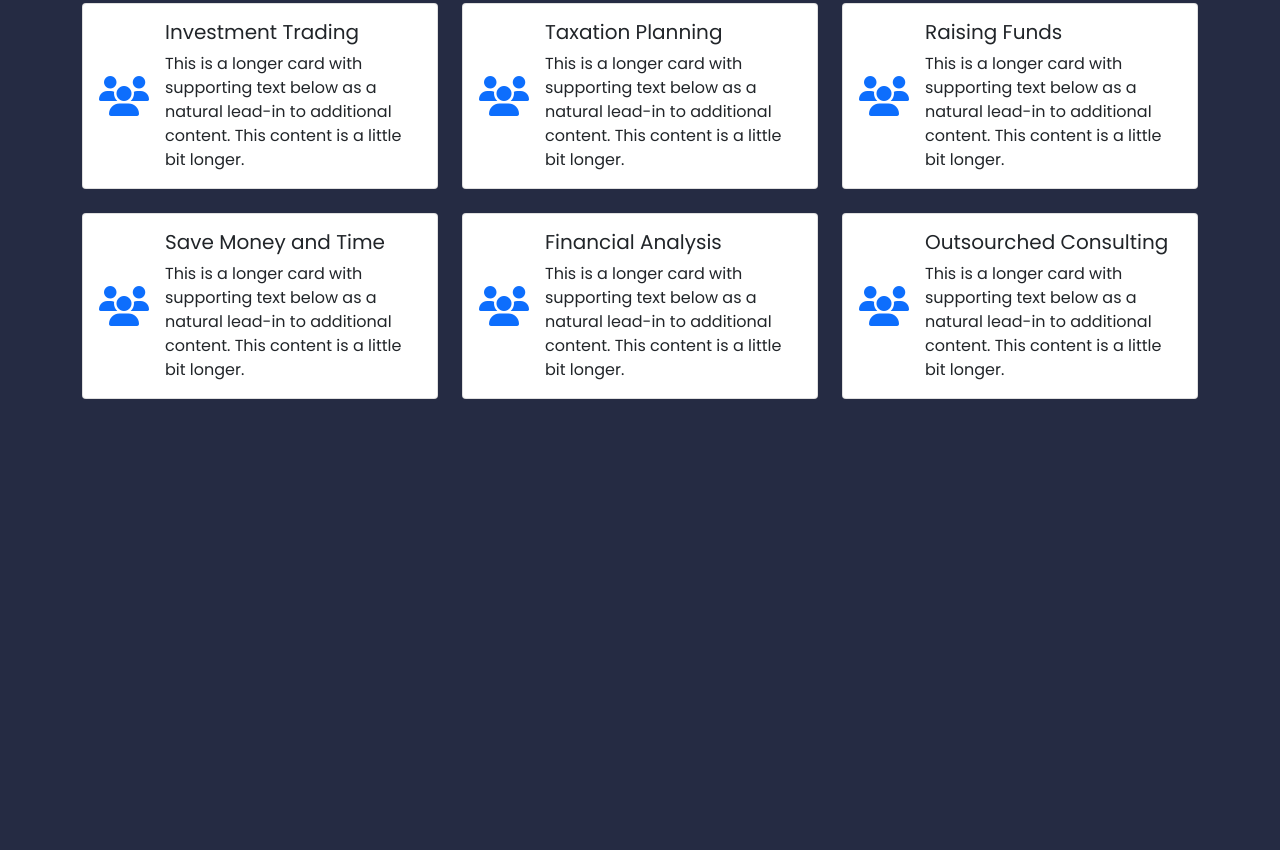
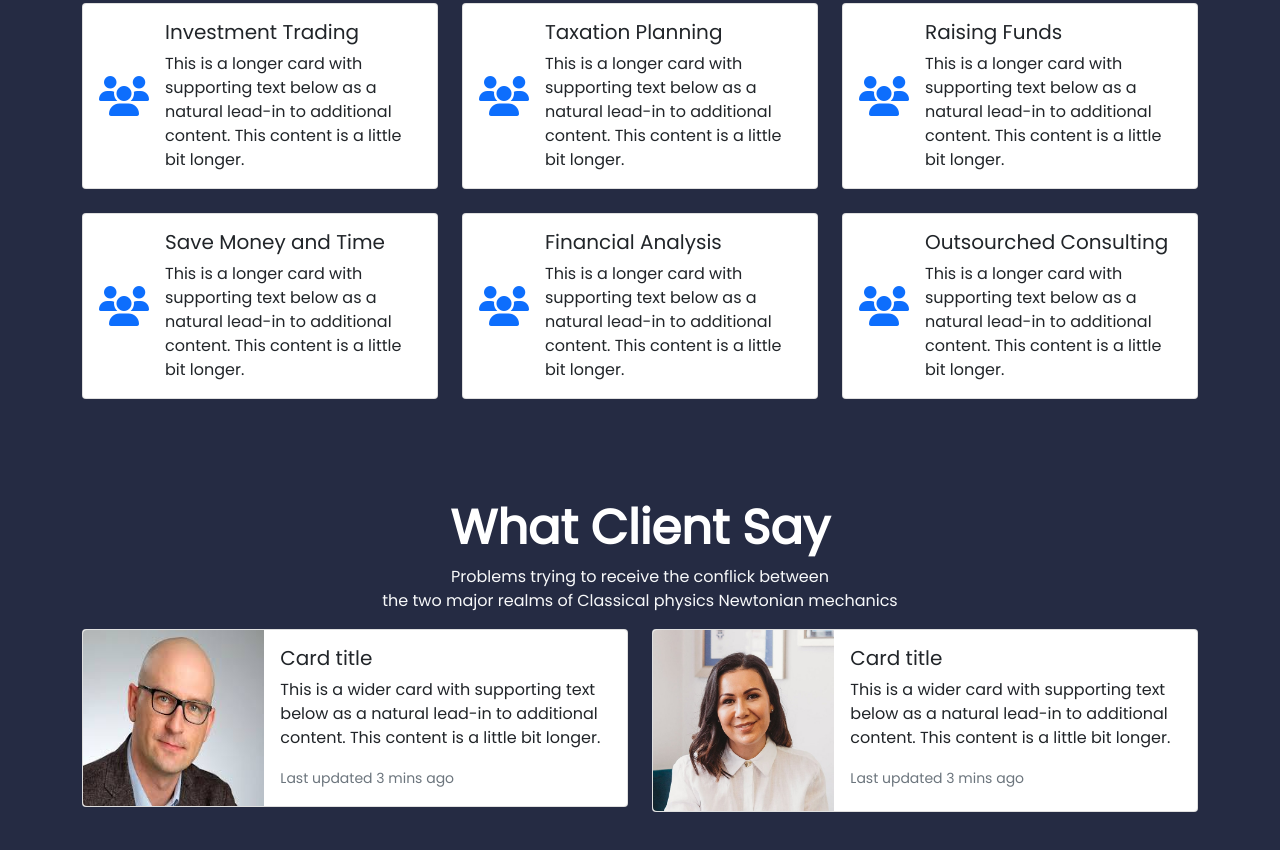
Before and after one commit to z4yed/z-tech, a plain HTML site: page index.html in a window 1280 px wide. Shown: the part 1108-1958 px from the top of the page. Before the commit the page ends 1607 px from the top, so only its background shows below. Drawn offline with Linux system fonts and the light colour scheme.

Commit message:
Client Part Added.

```diff
--- a/index.html
+++ b/index.html
@@ -21,7 +21,7 @@
 
 <body>
 
-    <header >
+    <header>
 
         <!-- Navbar Area start -->
         <nav class="container navbar navbar-expand-lg navbar-dark fixed-top mb-100px">
@@ -63,7 +63,8 @@
 
         <!-- Hero Start -->
 
-        <section style="height: 100vh; background-color: rgb(48, 53, 53);" id="hero" class="d-flex justify-content-center align-items-center text-center mb-100px">
+        <section style="height: 100vh; background-color: rgb(48, 53, 53);" id="hero"
+            class="d-flex justify-content-center align-items-center text-center mb-100px">
             <div class="">
                 <h1 class=" text-light fw-bold display-2">Creating a Beautiful <br> & Useful Solutions</h1>
                 <p class="text-light my-4">We know how a large object will act, but things on small <br> scale do not
@@ -182,6 +183,56 @@
 
         </section>
 
+        <section class="container mb-100px text-center">
+            <div class="section-heading">
+                <h1 class="text-white display-5 fw-bold">What Client Say</h1>
+                <p class="text-light">Problems trying to receive the conflick between <br> the two major realms of
+                    Classical physics
+                    Newtonian mechanics</p>
+            </div>
+
+
+            <div class="row row-cols-md-2 row-cols-1">
+                <div class="col">
+                    <div class="card mb-3">
+                        <div class="row g-0">
+                            <div class="col-sm-4">
+                                <img src="images/client-1.jpeg" class="h-100 w-100 rounded-start" alt="...">
+                            </div>
+                            <div class="col-sm-8">
+                                <div class="card-body text-start">
+                                    <h5 class="card-title">Card title</h5>
+                                    <p class="card-text">This is a wider card with supporting text below as a natural
+                                        lead-in to
+                                        additional content. This content is a little bit longer.</p>
+                                    <p class="card-text"><small class="text-muted">Last updated 3 mins ago</small></p>
+                                </div>
+                            </div>
+                        </div>
+                    </div>
+                </div>
+                <div class="col">
+                    <div class="card mb-3">
+                        <div class="row g-0">
+                            <div class="col-sm-4">
+                                <img src="images/client-2.jpg" class="h-100 w-100 rounded-start" alt="...">
+                            </div>
+                            <div class="col-sm-8">
+                                <div class="card-body text-start">
+                                    <h5 class="card-title">Card title</h5>
+                                    <p class="card-text">This is a wider card with supporting text below as a natural
+                                        lead-in to
+                                        additional content. This content is a little bit longer.</p>
+                                    <p class="card-text"><small class="text-muted">Last updated 3 mins ago</small></p>
+                                </div>
+                            </div>
+                        </div>
+                    </div>
+                </div>
+            </div>
+
+        </section>
+
     </main>
 
     <footer>
```
Also changed, not shown: images/client-1.jpeg (added), images/client-2.jpg (added).
